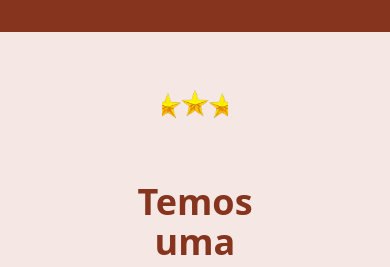
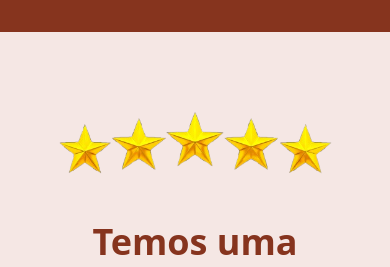
Before and after one commit to MiraProfissional/effect-podologia, a website: page index.html in a window 390 px wide. Shown: the part 3428-3695 px from the top of the page. Drawn offline with nearby package versions, Linux system fonts and the light colour scheme; files that its build step writes are made by us from their sources; a web font is replaced by a local one.

Commit message:
:sparkles: feat: creating sm responsive design for reviews section

```diff
--- a/index.html
+++ b/index.html
@@ -321,9 +321,9 @@
           </figure>
         </div>
       </section>
-      <section id="reviews" class="min-h-[100vh] px-24">
+      <section id="reviews" class="min-h-screen pt-10 px-10 2xl:px-24">
         <div
-          class="w-1/3 flex flex-col items-center text-center text-redOrangeDark m-auto"
+          class="mb-16 flex flex-col items-center text-center text-redOrangeDark m-auto 2xl:w-1/3"
         >
           <img
             src="./src/images/five-starts.png"
```
